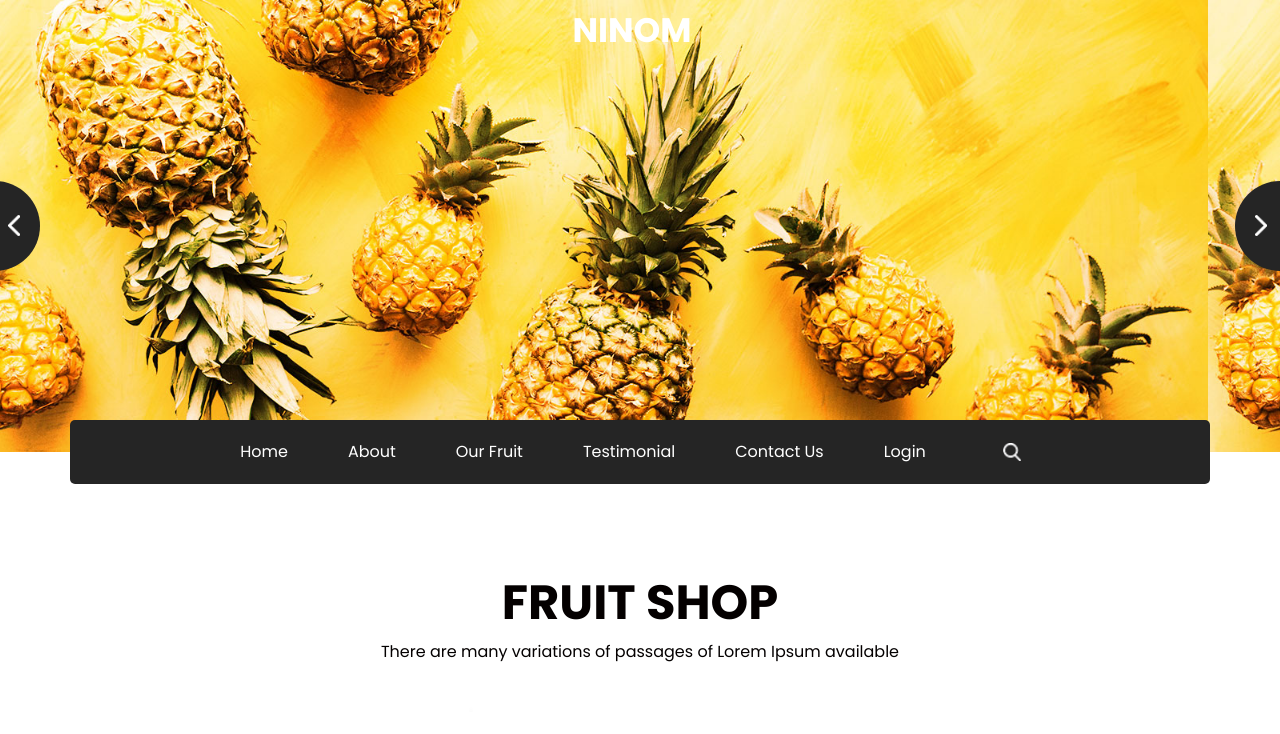
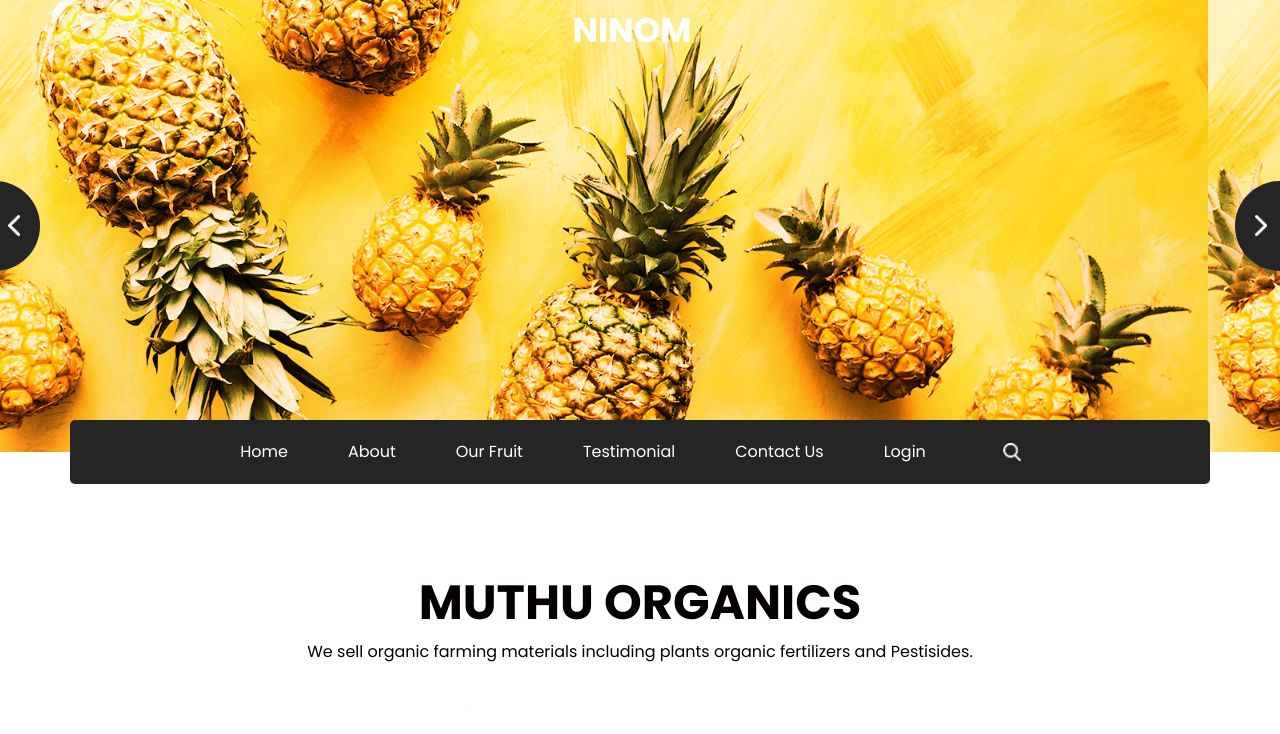
Before and after one commit to MuthuOrganics/MuthuOrganics.github.io, a plain HTML site: page index.html in a window 1280 px wide. Shown: the top 734 px of the page. Drawn offline with nearby package versions, Linux system fonts and the light colour scheme; a web font is replaced by a local one.

Commit message:
Update index.html

```diff
--- a/index.html
+++ b/index.html
@@ -121,10 +121,10 @@
       <div class="box">
         <div class="detail-box">
           <h2>
-            Fruit shop
+            Muthu Organics
           </h2>
           <p>
-            There are many variations of passages of Lorem Ipsum available
+            We sell organic farming materials including plants organic fertilizers and Pestisides.
           </p>
         </div>
         <div class="img-box">
```
